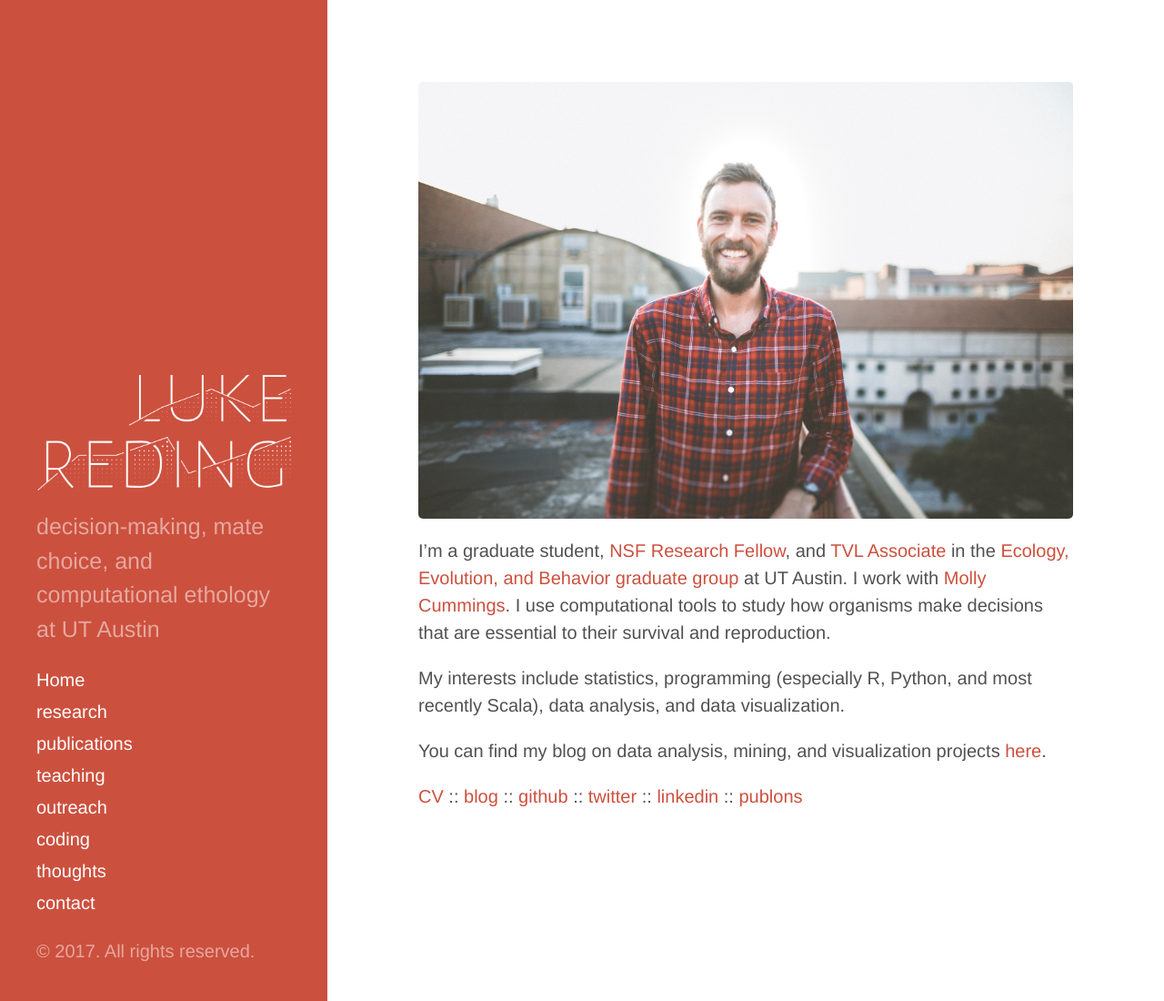
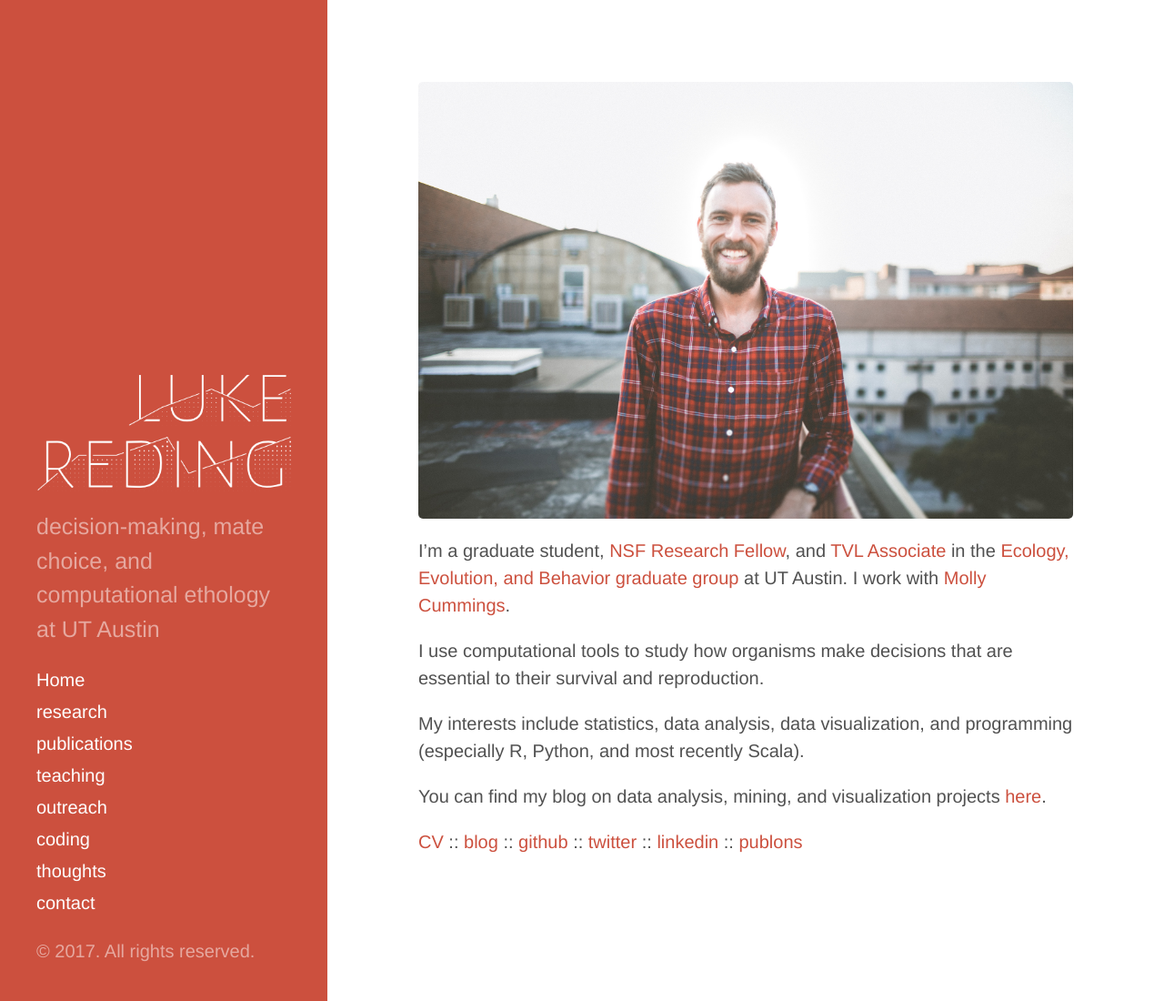
Before and after one commit to lukereding/lukereding.github.io, a Jekyll site: the page built from index.md, in a window 1280 px wide and 1100 px high. Shown: the whole window at 91% size. Built offline with Jekyll 4.4.1, drawn with Linux system fonts in a browser that asks for light colours; the list of posts is cut into pages by our own code.

Commit message:
change order

```diff
--- a/index.md
+++ b/index.md
@@ -5,9 +5,11 @@
 
 ![logo](../files/photo.jpg)
 
-I'm a graduate student, [NSF Research Fellow](https://www.nsfgrfp.org), and [TVL Associate](https://www.mccombs.utexas.edu/Centers/Texas-Venture-Labs) in the [Ecology, Evolution, and Behavior graduate group](https://www.cns.utexas.edu/eeb-graduate-program) at UT Austin. I work with [Molly Cummings](http://www.bio.utexas.edu/research/cummingslab/). I use computational tools to study how organisms make decisions that are essential to their survival and reproduction.
+I'm a graduate student, [NSF Research Fellow](https://www.nsfgrfp.org), and [TVL Associate](https://www.mccombs.utexas.edu/Centers/Texas-Venture-Labs) in the [Ecology, Evolution, and Behavior graduate group](https://www.cns.utexas.edu/eeb-graduate-program) at UT Austin. I work with [Molly Cummings](http://www.bio.utexas.edu/research/cummingslab/).
 
-My interests include statistics, programming (especially R, Python, and most recently Scala), data analysis, and data visualization.
+I use computational tools to study how organisms make decisions that are essential to their survival and reproduction.
+
+My interests include statistics, data analysis, data visualization, and programming (especially R, Python, and most recently Scala).
 
 You can find my blog on data analysis, mining, and visualization projects [here](https://lukereding.github.io/nonstandard_deviations/).
 
```
